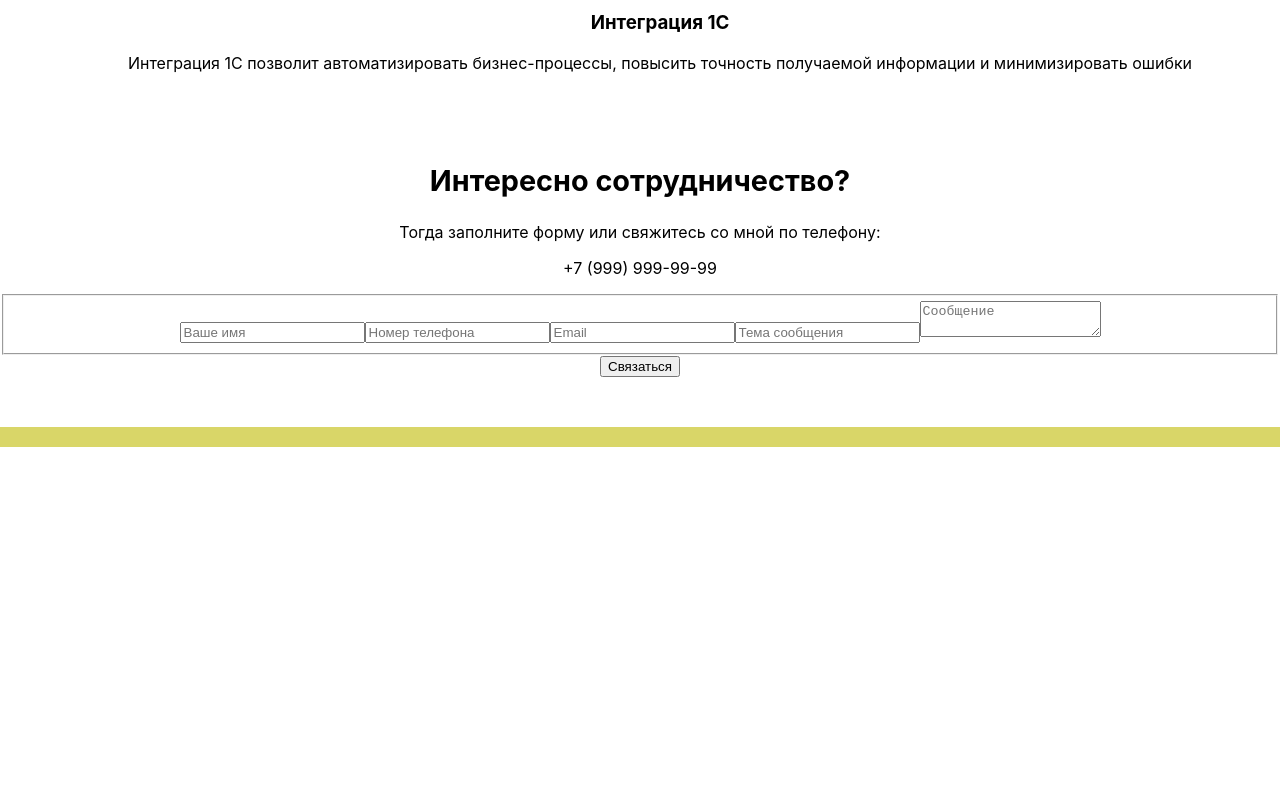
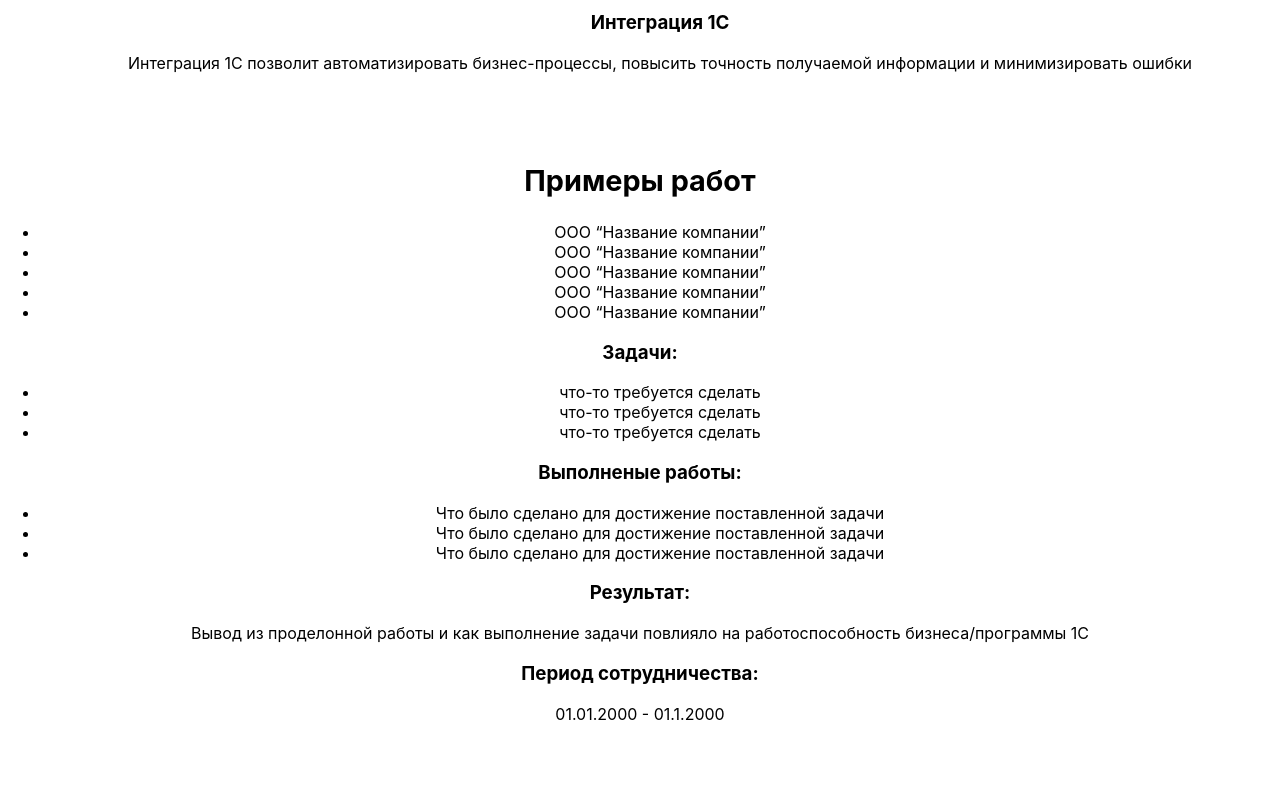
Before and after one commit to Vinorval/alexey-yurievich, a React (Create React App) app: page / in a window 1280 px wide. Shown: the part 1780-2580 px from the top of the page. Before the commit the page ends 2227 px from the top, so only its background shows below. Built offline with nearby package versions, Linux system fonts and the light colour scheme; a web font is replaced by a local one.

Commit message:
add layout works-block

```diff
--- a/src/components/app/App.js
+++ b/src/components/app/App.js
@@ -2,12 +2,14 @@
 import AppHeader from '../appHeader/AppHeader';
 import Services from '../services/Services';
 import Form from '../form/Form';
+import Works from '../works/Works';
 
 function App() {
   return (
     <div className="App">
       <AppHeader />
       <Services />
+      <Works />
       <Form />
       <footer className="Footer" />
     </div>
--- /dev/null
+++ b/src/components/works/Works.js
@@ -0,0 +1,45 @@
+import React from "react";
+import Styles from "./Works.module.css";
+
+const Works = () => {
+    return (
+        <section className={Styles.works} >
+            <h2 className={Styles.works__title} >Примеры работ</h2>
+            <ul className={Styles.company} >
+                <li className={Styles.companyName} >ООО “Название компании”</li>
+                <li className={Styles.companyName} >ООО “Название компании”</li>
+                <li className={Styles.companyName} >ООО “Название компании”</li>
+                <li className={Styles.companyName} >ООО “Название компании”</li>
+                <li className={Styles.companyName} >ООО “Название компании”</li>
+            </ul>
+            <div className={Styles.experience} >
+                <div className={Styles.work}>
+                    <h3 className={Styles.work__name} >Задачи:</h3>
+                    <ul className={Styles.work__list}>
+                        <li className={`${Styles.work__text} ${Styles.work__text_type_element}`} >что-то требуется сделать</li>
+                        <li className={`${Styles.work__text} ${Styles.work__text_type_element}`} >что-то требуется сделать</li>
+                        <li className={`${Styles.work__text} ${Styles.work__text_type_element}`} >что-то требуется сделать</li>
+                    </ul>
+                </div>
+                <div className={Styles.work}>
+                    <h3 className={Styles.work__name} >Выполненые работы:</h3>
+                    <ul className={Styles.work__list}>
+                        <li className={`${Styles.work__text} ${Styles.work__text_type_element}`} >Что было сделано для достижение поставленной задачи</li>
+                        <li className={`${Styles.work__text} ${Styles.work__text_type_element}`} >Что было сделано для достижение поставленной задачи</li>
+                        <li className={`${Styles.work__text} ${Styles.work__text_type_element}`} >Что было сделано для достижение поставленной задачи</li>
+                    </ul>
+                </div>
+                <div className={Styles.work}>
+                    <h3 className={Styles.work__name} >Результат:</h3>
+                    <p className={Styles.work__text} >Вывод из проделонной работы и как выполнение задачи повлияло на работоспособность бизнеса/программы 1С</p>
+                </div>
+                <div className={Styles.work}>
+                    <h3 className={Styles.work__name} >Период сотрудничества:</h3>
+                    <p className={Styles.work__text} >01.01.2000 - 01.1.2000</p>
+                </div>
+            </div>
+        </section>
+    )
+};
+
+export default Works;
```
Also changed, not shown: src/components/works/Works.module.css (added).
